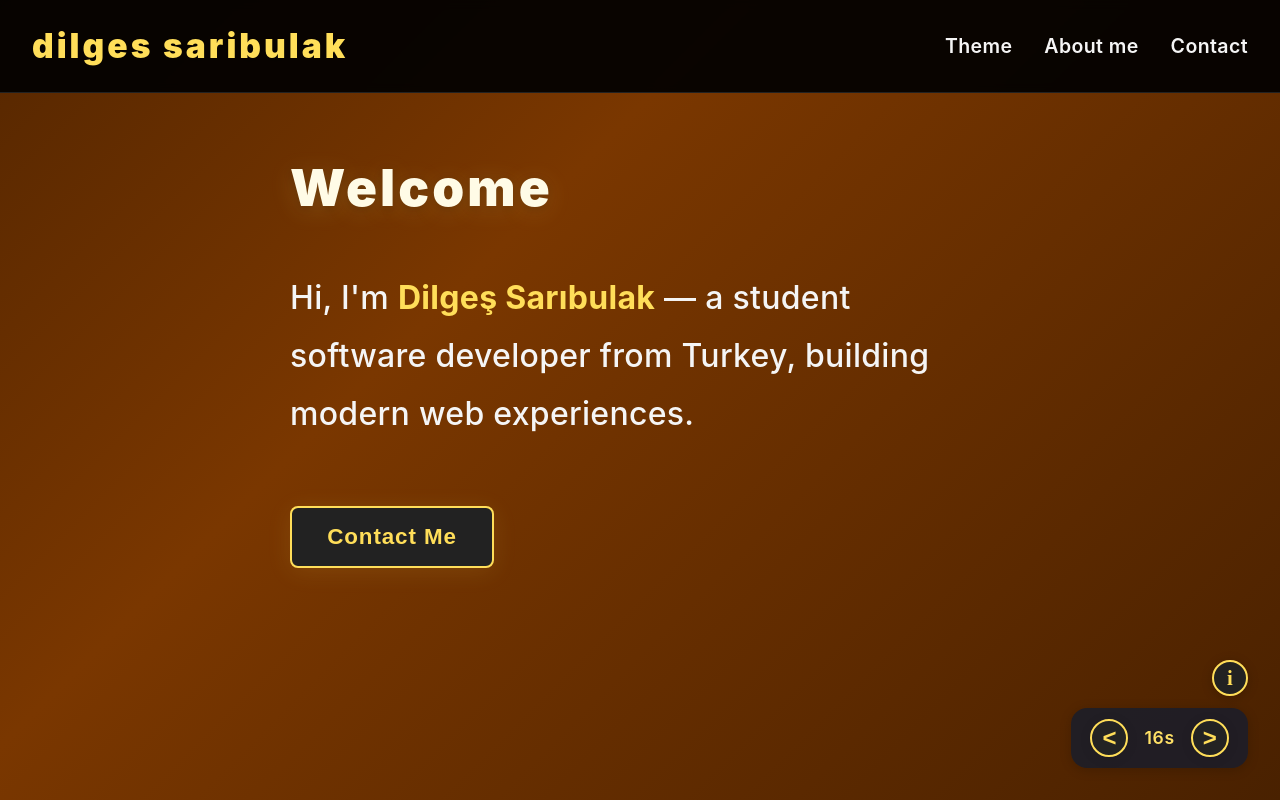
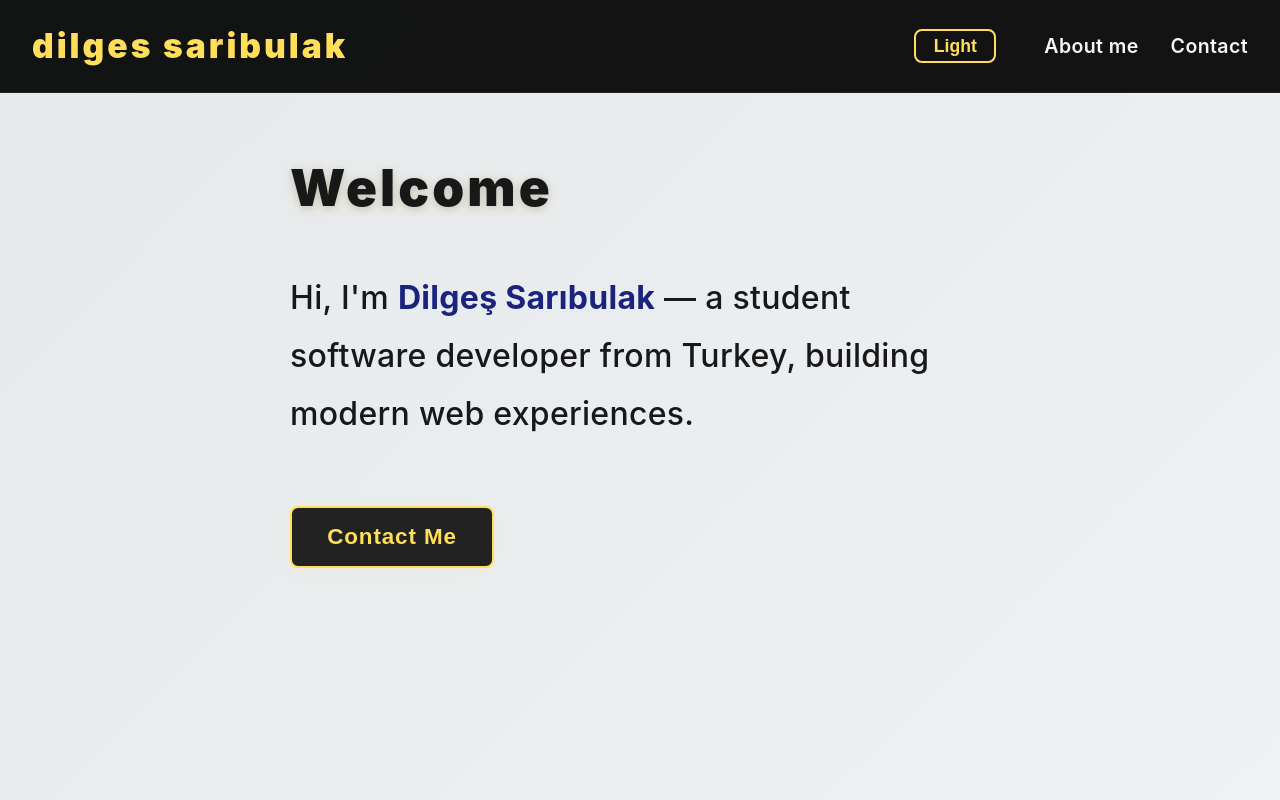
Before and after one commit to Dilgeshx/personal-website, a Next.js app in the folder my-personal-website/: page / in a window 1280 px wide. Built offline with nearby package versions, Linux system fonts and the light colour scheme.

Commit message:
theme button modified

```diff
--- a/my-personal-website/src/app/Navbar.js
+++ b/my-personal-website/src/app/Navbar.js
@@ -2,62 +2,90 @@
 import { useState } from "react";
 import About from "./pages/about";
 
-export default function Navbar({ onContactClick }) {
+export default function Navbar({ onContactClick, theme, setTheme }) {
   const [showAbout, setShowAbout] = useState(false);
-  const [themeDark, setThemeDark] = useState(false);
-  const [gradientSpeed, setGradientSpeed] = useState(16);
-  const [showInfo, setShowInfo] = useState(false);
-  const [showColorPanel, setShowColorPanel] = useState(false);
+  const [showNameInfo, setShowNameInfo] = useState(false);
+  const [mobileMenuOpen, setMobileMenuOpen] = useState(false);
 
-  const colorOptions = [
-    { name: "Gece Mavisi", color: "#27548A" },
-    { name: "Koyu Gri", color: "#232323" },
-    { name: "Kum Beji", color: "#DDA853" },
-    { name: "Kırmızı", color: "#d7263d" },
-    { name: "Yeşil", color: "#183B4E" },
-    { name: "Mor", color: "#8e44ad" },
-  ];
-
-  const handleThemeClick = (e) => {
-    e.preventDefault();
-    setShowColorPanel(true);
-  };
-
-  const handleColorPick = (color) => {
-    setThemeDark(true);
-    setShowColorPanel(false);
-    document.body.style.background = `
-    ${color} radial-gradient(ellipse at center, rgba(0,0,0,0) 60%, rgba(0,0,0,0.45) 100%)
-  `;
-    document.body.style.backgroundBlendMode = "multiply";
-    document.body.style.backgroundImage = `radial-gradient(ellipse at center, rgba(0,0,0,0) 60%, rgba(0,0,0,0.45) 100%)`;
-    document.body.style.backgroundColor = color;
-    document.body.style.animation = "none";
-    document.body.style.backgroundSize = "cover";
-  };
-
-  const handleGradientMode = () => {
-    setThemeDark(false);
-    setShowColorPanel(false);
-    document.body.removeAttribute("style");
-    document.body.style.animationDuration = `${gradientSpeed}s`;
-  };
-
-  const handleGradientSpeed = (delta) => {
-    const newSpeed = Math.max(2, gradientSpeed + delta);
-    setGradientSpeed(newSpeed);
-    document.body.style.animationDuration = `${newSpeed}s`;
+  // Tema değiştirici fonksiyon
+  const handleThemeToggle = () => {
+    if (theme === "light") {
+      setTheme("dark");
+      document.body.style.background =
+        "linear-gradient(-45deg, #18191a 0%, #232526 40%, #414345 70%, #88898a 100%)";
+      document.body.style.backgroundSize = "400% 400%";
+      document.body.style.animation = "gradientMove 16s ease-in-out infinite";
+      document.body.style.color = "#ffe066";
+    } else {
+      setTheme("light");
+      document.body.style.background =
+        "linear-gradient(-45deg, #f8f9fa 0%, #e9ecef 40%, #dee2e6 70%, #bfc2c7 100%)";
+      document.body.style.backgroundSize = "400% 400%";
+      document.body.style.animation = "gradientMove 16s ease-in-out infinite";
+      document.body.style.color = "#181818";
+    }
   };
 
   return (
     <>
       <nav className="navbar">
-        <div className="navbar-logo">dilges saribulak</div>
-        <ul className="navbar-links">
+        <div className="navbar-logo" style={{ position: "relative" }}>
+          <span
+            style={{ cursor: "pointer", color: "#ffde59", fontWeight: 900 }}
+            onClick={() => setShowNameInfo((v) => !v)}
+            onMouseLeave={() => setShowNameInfo(false)}
+          >
+            dilges
+          </span>
+          <span> saribulak</span>
+          {showNameInfo && (
+            <div
+              style={{
+                position: "absolute",
+                top: "110%",
+                left: 0,
+                background: "rgba(30,30,40,0.98)",
+                color: "#ffe066",
+                borderRadius: "10px",
+                padding: "0.7rem 1.1rem",
+                fontSize: "1rem",
+                boxShadow: "0 2px 12px rgba(0,0,0,0.18)",
+                whiteSpace: "nowrap",
+                zIndex: 10001,
+                marginTop: "0.3rem",
+              }}
+            >
+              Dilgeş: A name of Kurdish origin. It means "one whose heart shines". Another meaning is "cheerful".
+            </div>
+          )}
+        </div>
+        <button
+          className="navbar-hamburger"
+          onClick={() => setMobileMenuOpen((v) => !v)}
+          style={{ display: "none" }}
+        >
+          ☰
+        </button>
+        <ul className={`navbar-links${mobileMenuOpen ? " open" : ""}`}>
           <li>
-            <a href="#/" onClick={handleThemeClick}>
-              Theme
-            </a>
+            <button
+              onClick={handleThemeToggle}
+              style={{
+                background: "none",
+                border: "2px solid #ffde59",
+                color: "#ffde59",
+                borderRadius: "8px",
+                padding: "0.3rem 1.1rem",
+                fontWeight: "bold",
+                fontSize: "1.1rem",
+                cursor: "pointer",
+                marginRight: "1rem",
+                transition: "background 0.2s, color 0.2s, border 0.2s",
+              }}
+              aria-label="Toggle theme"
+            >
+              {theme === "light" ? "Light" : "Dark"}
+            </button>
           </li>
           <li>
             <a
@@ -75,7 +103,7 @@ export default function Navbar({ onContactClick }) {
               href="#contact"
               onClick={(e) => {
                 e.preventDefault();
-                onContactClick();
+                if (onContactClick) onContactClick();
               }}
             >
               Contact
@@ -83,204 +111,6 @@ export default function Navbar({ onContactClick }) {
           </li>
         </ul>
       </nav>
-      <div
-        style={{
-          position: "fixed",
-          bottom: "32px",
-          right: "32px",
-          display: "flex",
-          flexDirection: "column",
-          alignItems: "flex-end",
-          zIndex: 10000,
-        }}
-      >
-        {!showColorPanel && !themeDark && (
-          <div style={{ position: "relative", marginBottom: "0.7rem" }}>
-            <button
-              onClick={() => setShowInfo((v) => !v)}
-              style={{
-                width: "36px",
-                height: "36px",
-                borderRadius: "50%",
-                background: "#222",
-                border: "2px solid #ffde59",
-                color: "#ffde59",
-                fontWeight: "bold",
-                fontSize: "1.3rem",
-                cursor: "pointer",
-                display: "flex",
-                alignItems: "center",
-                justifyContent: "center",
-                boxShadow: "0 2px 12px rgba(0,0,0,0.18)",
-                outline: "none",
-                fontFamily: "serif",
-              }}
-              aria-label="Info"
-            >
-              <span style={{ fontFamily: "serif", fontWeight: "bold" }}>i</span>
-            </button>
-            {showInfo && (
-              <div
-                style={{
-                  position: "absolute",
-                  bottom: "110%",
-                  right: 0,
-                  background: "rgba(30,30,40,0.98)",
-                  color: "#ffe066",
-                  borderRadius: "10px",
-                  padding: "0.7rem 1.1rem",
-                  fontSize: "1rem",
-                  boxShadow: "0 2px 12px rgba(0,0,0,0.18)",
-                  whiteSpace: "nowrap",
-                  zIndex: 10001,
-                }}
-              >
-                A simple mechanism to control the gradient animation speed.
-              </div>
-            )}
-          </div>
-        )}
-        {showColorPanel ? (
-          <div
-            style={{
-              background: "rgba(30,30,40,0.92)",
-              borderRadius: "16px",
-              boxShadow: "0 2px 12px rgba(0,0,0,0.18)",
-              padding: "1rem 1.2rem",
-              display: "flex",
-              alignItems: "center",
-              gap: "0.7rem",
-            }}
-          >
-            {colorOptions.map((opt) => (
-              <button
-                key={opt.color}
-                onClick={() => handleColorPick(opt.color)}
-                style={{
-                  width: "32px",
-                  height: "32px",
-                  borderRadius: "50%",
-                  border: "2px solid #ffde59",
-                  background: opt.color,
-                  cursor: "pointer",
-                  outline: "none",
-                  margin: "0 0.2rem",
-                  boxShadow: "0 2px 8px rgba(0,0,0,0.10)",
-                  transition: "transform 0.15s",
-                }}
-                title={opt.name}
-                onMouseOver={(e) => (e.currentTarget.style.transform = "scale(1.15)")}
-                onMouseOut={(e) => (e.currentTarget.style.transform = "scale(1)")}
-              />
-            ))}
-            <button
-              onClick={handleGradientMode}
-              style={{
-                marginLeft: "1rem",
-                padding: "0.5rem 1.1rem",
-                borderRadius: "12px",
-                border: "2px solid #ffde59",
-                background: "#232323",
-                color: "#ffde59",
-                fontWeight: "bold",
-                fontSize: "1rem",
-                cursor: "pointer",
-                transition: "background 0.2s, color 0.2s, border 0.2s",
-              }}
-              title="Gradyan moda dön"
-            >
-              Gradyan
-            </button>
-          </div>
-        ) : !themeDark && (
-          <div
-            style={{
-              background: "rgba(30,30,40,0.92)",
-              borderRadius: "16px",
-              boxShadow: "0 2px 12px rgba(0,0,0,0.18)",
-              padding: "0.7rem 1.2rem",
-              display: "flex",
-              alignItems: "center",
-              gap: "0.7rem",
-            }}
-          >
-            <button
-              style={{
-                width: "38px",
-                height: "38px",
-                borderRadius: "50%",
-                background: "#232323",
-                border: "2px solid #ffde59",
-                color: "#ffde59",
-                cursor: "pointer",
-                fontSize: "1.3rem",
-                display: "flex",
-                alignItems: "center",
-                justifyContent: "center",
-                transition: "background 0.2s, color 0.2s, border 0.2s",
-                boxShadow: "0 2px 12px rgba(0,0,0,0.10)",
-              }}
-              onMouseOver={(e) => (e.currentTarget.style.background = "#ffde59")}
-              onMouseOut={(e) => (e.currentTarget.style.background = "#232323")}
-              onClick={() => handleGradientSpeed(-4)}
-              title="Speed Up"
-            >
-              <span
-                style={{
-                  fontSize: "1.5rem",
-                  color: "#ffde59",
-                  fontWeight: "bold",
-                }}
-              >
-                {"<"}
-              </span>
-            </button>
-            <span
-              style={{
-                color: "#ffe066",
-                fontSize: "1.1rem",
-                minWidth: 40,
-                textAlign: "center",
-                fontWeight: 600,
-                letterSpacing: "0.04em",
-              }}
-            >
-              {gradientSpeed}s
-            </span>
-            <button
-              style={{
-                width: "38px",
-                height: "38px",
-                borderRadius: "50%",
-                background: "#232323",
-                border: "2px solid #ffde59",
-                color: "#ffde59",
-                cursor: "pointer",
-                fontSize: "1.3rem",
-                display: "flex",
-                alignItems: "center",
-                justifyContent: "center",
-                transition: "background 0.2s, color 0.2s, border 0.2s",
-                boxShadow: "0 2px 12px rgba(0,0,0,0.10)",
-              }}
-              onMouseOver={(e) => (e.currentTarget.style.background = "#ffde59")}
-              onMouseOut={(e) => (e.currentTarget.style.background = "#232323")}
-              onClick={() => handleGradientSpeed(4)}
-              title="Slow Down"
-            >
-              <span
-                style={{
-                  fontSize: "1.5rem",
-                  color: "#ffde59",
-                  fontWeight: "bold",
-                }}
-              >
-                {">"}
-              </span>
-            </button>
-          </div>
-        )}
-      </div>
       {showAbout && (
         <div
           style={{
@@ -336,6 +166,19 @@ export default function Navbar({ onContactClick }) {
           </div>
         </div>
       )}
+      <style jsx global>{`
+        @keyframes gradientMove {
+          0% {
+            background-position: 0% 50%;
+          }
+          50% {
+            background-position: 100% 50%;
+          }
+          100% {
+            background-position: 0% 50%;
+          }
+        }
+      `}</style>
     </>
   );
 }
--- a/my-personal-website/src/app/global.css
+++ b/my-personal-website/src/app/global.css
@@ -3,8 +3,8 @@ body {
   padding: 0;
   min-height: 100vh;
   font-family: 'Inter', 'Roboto', 'Segoe UI', Arial, sans-serif;
-  color: #f5f5f5;
-  background: linear-gradient(-45deg, #000000 0%, #7a3700 40%, #000000 70%, #00013f 100%);
+  color: #181818; /* Light tema için */
+  background: linear-gradient(-45deg, #f8f9fa 0%, #e9ecef 40%, #dee2e6 70%, #bfc2c7 100%);
   background-size: 400% 400%;
   animation: gradientMove 16s ease-in-out infinite;
   font-size: 1.25rem;
@@ -23,7 +23,11 @@ body {
     background-position: 0% 50%;
   }
 }
-
+@keyframes gradientMove {
+  0% {background-position: 0% 50%;}
+  50% {background-position: 100% 50%;}
+  100% {background-position: 0% 50%;}
+}
 h1 {
   color: #fffbe6;
   margin-top: 0;
@@ -130,18 +134,32 @@ main {
     align-items: flex-start;
     padding: 1rem;
     font-size: 1.08rem;
+    position: relative;
   }
   .navbar-links {
     flex-direction: column;
     width: 100%;
     gap: 0.7rem;
     margin-top: 0.5rem;
+    display: none; /* Mobilde gizli */
+  }
+  .navbar-links.open {
+    display: flex; /* Hamburger tıklanınca göster */
   }
   .navbar-logo {
     font-size: 1.5rem;
   }
-  .navbar-links a {
-    font-size: 1.08rem;
+  .navbar-hamburger {
+    display: block;
+    background: none;
+    border: none;
+    font-size: 2rem;
+    color: #ffde59;
+    position: absolute;
+    right: 1rem;
+    top: 1rem;
+    cursor: pointer;
+    z-index: 101;
   }
   .outline-text {
     color: #ffe066;
--- a/my-personal-website/src/app/layout.js
+++ b/my-personal-website/src/app/layout.js
@@ -5,13 +5,13 @@ import Navbar from './Navbar';
 import HomePage from "./page";
 
 export default function Layout() {
-  const [showPopup, setShowPopup] = useState(false);
+  const [theme, setTheme] = useState("light");
 
   return (
     <html lang="tr">
       <body>
-        <Navbar onContactClick={() => setShowPopup(true)} />
-        <HomePage showPopup={showPopup} setShowPopup={setShowPopup} />
+        <Navbar theme={theme} setTheme={setTheme} />
+        <HomePage theme={theme} />
       </body>
     </html>
   );
--- a/my-personal-website/src/app/page.js
+++ b/my-personal-website/src/app/page.js
@@ -1,7 +1,7 @@
 "use client";
 import { useState } from "react";
 
-export default function HomePage({ showPopup, setShowPopup }) {
+export default function HomePage({ theme, showPopup, setShowPopup }) {
   const [localShowPopup, localSetShowPopup] = useState(false);
   const popup = typeof showPopup === "boolean" ? showPopup : localShowPopup;
   const setPopup = setShowPopup || localSetShowPopup;
@@ -9,12 +9,21 @@ export default function HomePage({ showPopup, setShowPopup }) {
   return (
     <main>
       <h1>
-        <span className="outline-text">Welcome</span>
+        <span
+          className="outline-text"
+          style={{
+            color: theme === "light" ? "#181818" : undefined,
+          }}
+        >
+          Welcome
+        </span>
       </h1>
       <p style={{ fontSize: "2rem", marginBottom: "2rem", fontWeight: 500 }}>
         Hi, I&apos;m{" "}
-        <b style={{ color: "#ffde59" }}>Dilgeş Sarıbulak</b> — a
-        student software developer from Turkey, building modern web experiences.
+        <b style={{ color: theme === "light" ? "#1a237e" : "#ffde59" }}>
+          Dilgeş Sarıbulak
+        </b>{" "}
+        — a student software developer from Turkey, building modern web experiences.
       </p>
       <button
         style={{
```
